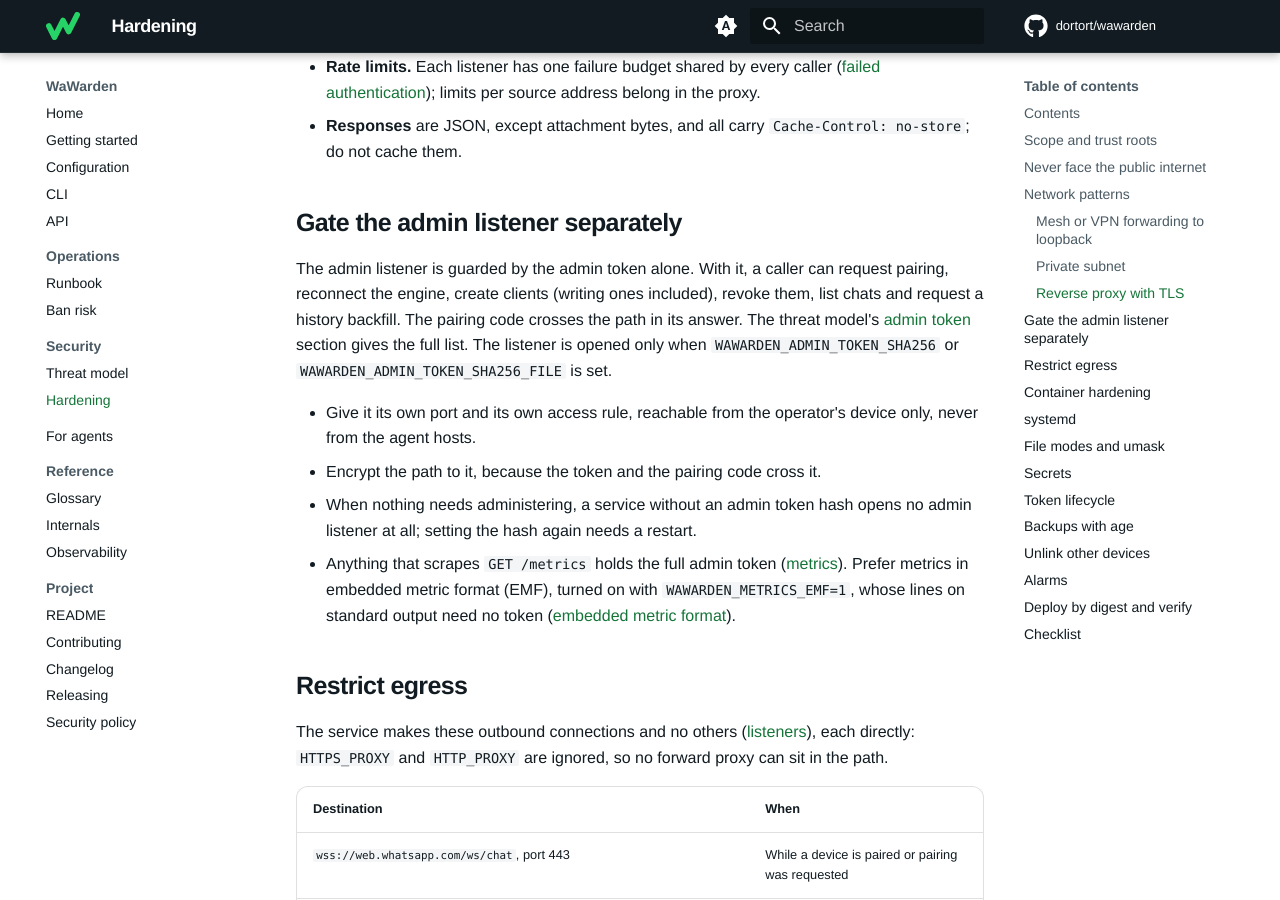
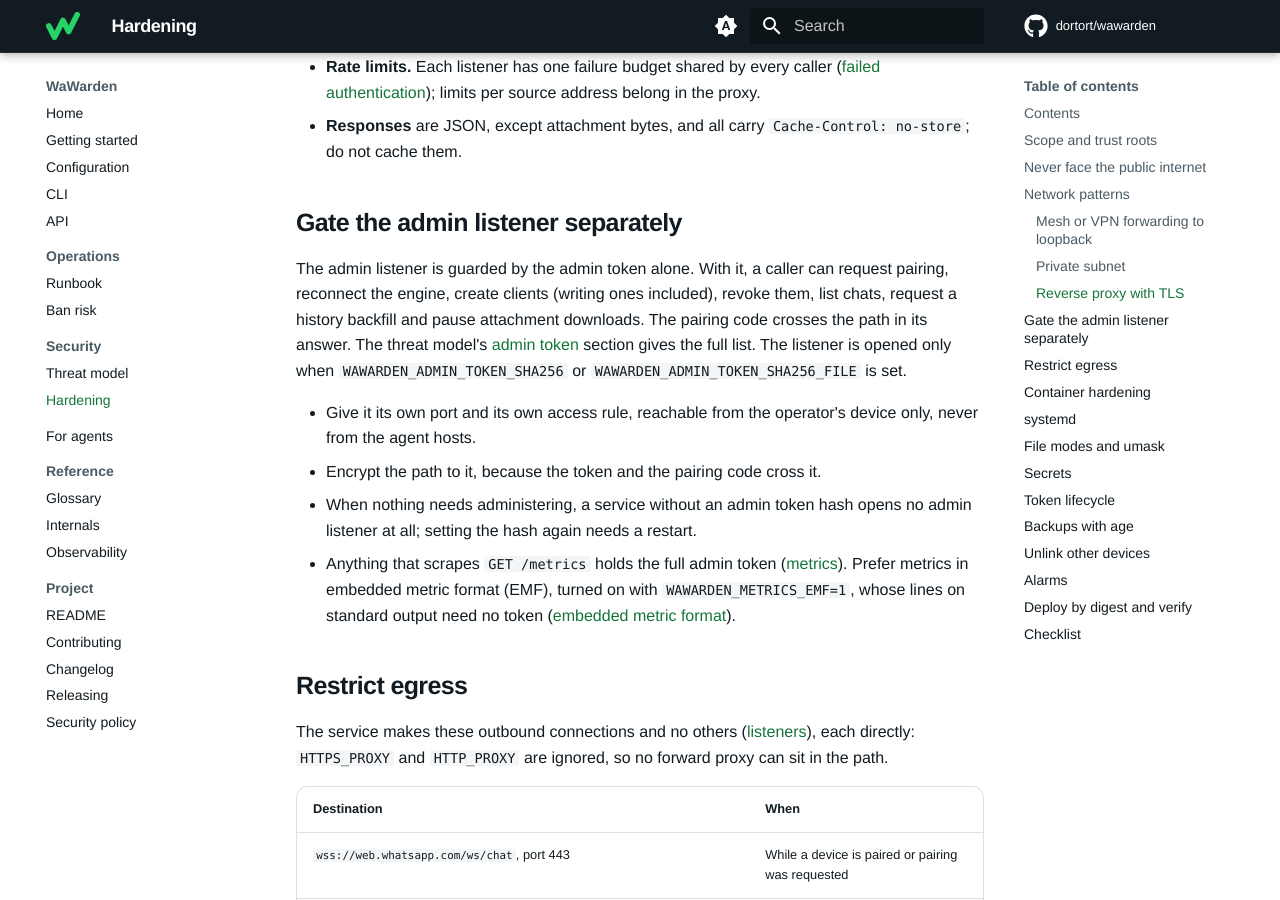
Before and after one commit to dortort/wawarden, an MkDocs documentation site: the page built from docs/hardening.md, in a window 1280 px wide and 900 px high, scrolled down 3675 px. Built offline with MkDocs 1.6.1 and Material for MkDocs 9.7.7, drawn with Linux system fonts in a browser that asks for light colours; comment, search, counter and statistics services are not loaded.

Commit message:
docs(hardening): name the download pause among the admin listener's powers
Co-Authored-By: Claude Opus 5.5 <noreply@anthropic.com>
Co-Authored-By: Claude Fable 5.1 <noreply@anthropic.com>

```diff
--- a/docs/hardening.md
+++ b/docs/hardening.md
@@ -156,7 +156,8 @@ these constraints on the proxy:
 
 The admin listener is guarded by the admin token alone. With it, a caller can
 request pairing, reconnect the engine, create clients (writing ones included),
-revoke them, list chats and request a history backfill. The pairing code
+revoke them, list chats, request a history backfill and pause attachment
+downloads. The pairing code
 crosses the path in its answer. The threat model's
 [admin token](threat-model.md#the-admin-token) section gives the full list. The
 listener is opened only when `WAWARDEN_ADMIN_TOKEN_SHA256` or
```
